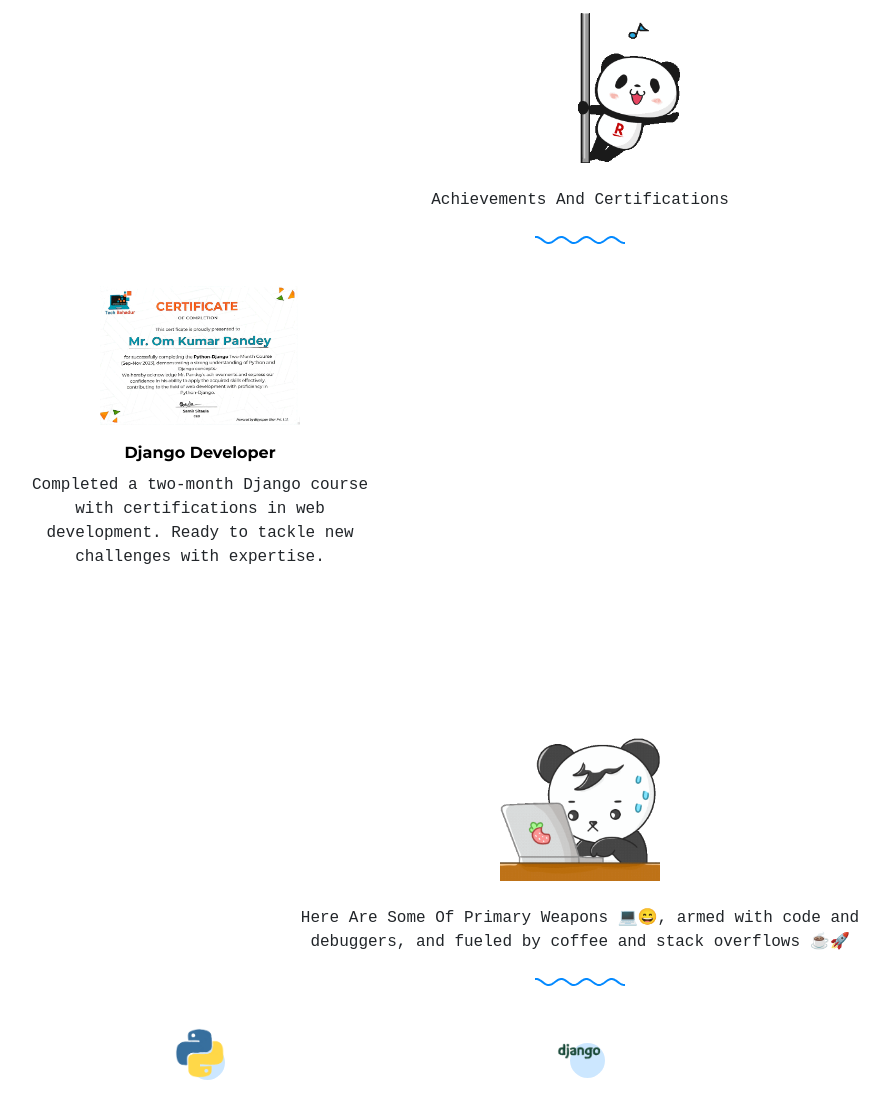
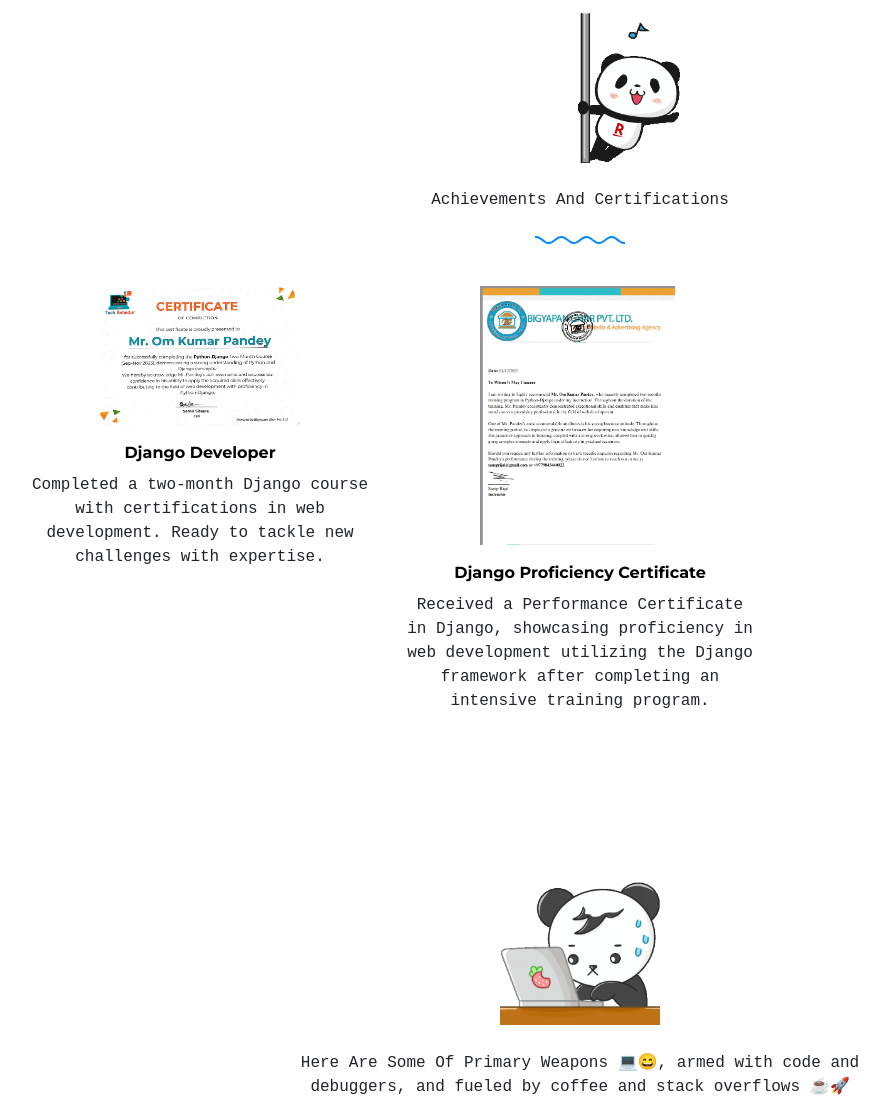
Before and after one commit to ompandey07/Om-Pandey-Profile, a plain HTML site: page index.html in a window 1280 px wide. Shown: the part 3444-4548 px from the top of the page, without its empty margins (60-949 px from the left). Drawn offline with Linux system fonts and the light colour scheme; files whose address does not match are found by name; a web font is replaced by a local one.

Commit message:
new cc aded
new cc aded

```diff
--- a/index.html
+++ b/index.html
@@ -403,7 +403,6 @@
             </h2>
             <br />
             <p class="gsap-reveal-hero">Achievements And Certifications</p>
-
             <div class="wave gsap-reveal-hero">
               <svg>
                 <path d="M10,10 L50,100 L90,50" stroke="#0389ff"></path>
@@ -430,7 +429,27 @@
               </p>
             </div>
           </div>
+          <div class="col-6 col-sm-6 col-md-6 col-lg-4 mb-4">
+            <div class="service text-center">
+              <div class="gsap-reveal-hero mb-3">
+                <span class="icon-service"
+                  ><img
+                    src="images/character.jpg"
+                    alt="Image"
+                    style="width: 200px;"
+                /></span>
+              </div>
+              <h3 class="gsap-reveal-hero">Django Proficiency Certificate</h3>
+              <p class="gsap-reveal-hero">
+                Received a Performance Certificate in Django, showcasing proficiency in web development utilizing the Django framework after completing an intensive training program.
+              </p>
+            </div>
+          </div>
+
         </div>
+
+
+
       </div>
     </div>
 
```
Also changed, not shown: images/character.jpg (added).
